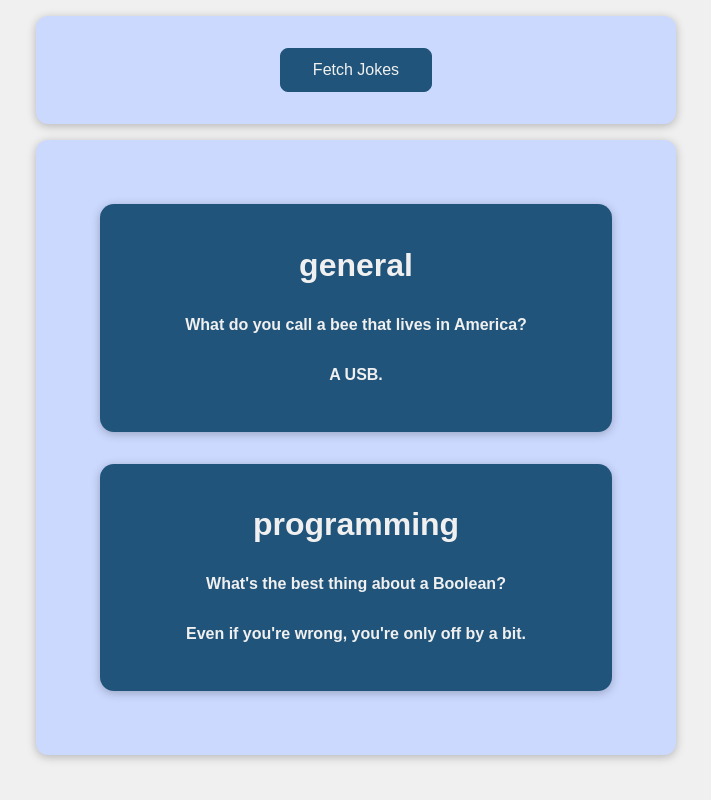
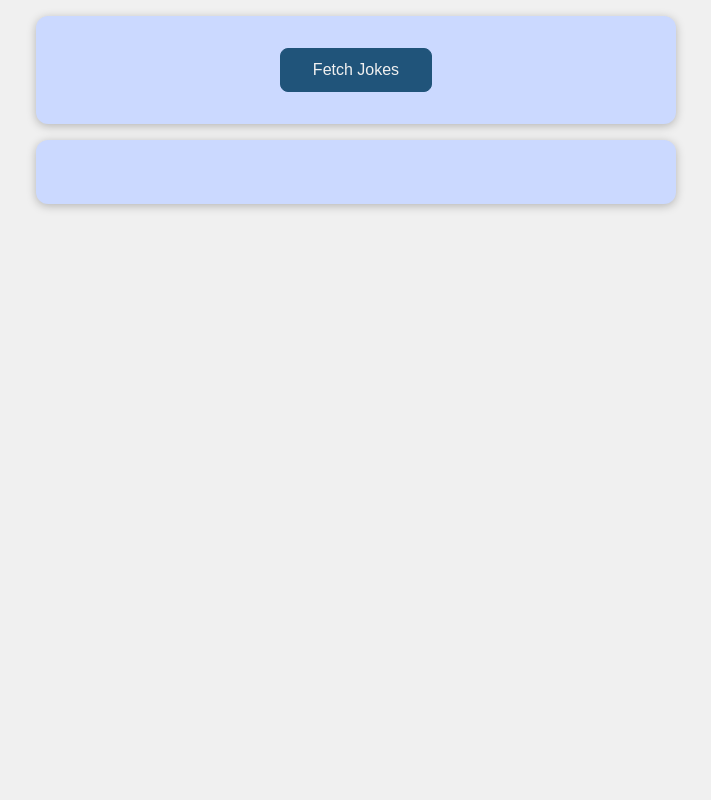
Before and after one commit to Waldemar-00/react-http-request, a React (Create React App) app: page / in a window 1280 px wide. Shown: the whole page, without its empty margins (284-995 px from the left). Built offline with nearby package versions, Linux system fonts and the light colour scheme.

Commit message:
fetching from Joke API

```diff
--- a/package.json
+++ b/package.json
@@ -3,6 +3,7 @@
   "version": "0.1.0",
   "private": true,
   "dependencies": {
+    "@babel/plugin-proposal-private-property-in-object": "^7.21.11",
     "@testing-library/jest-dom": "^5.17.0",
     "@testing-library/react": "^13.4.0",
     "@testing-library/user-event": "^13.5.0",
--- a/src/App.js
+++ b/src/App.js
@@ -1,28 +1,20 @@
-import React from "react"
+import React, { useState } from "react"
 
 import JokeList from "./components/JokeList"
 import "./App.css"
 
 function App() {
-  const dummyJokes = [
-    {
-      id: 1,
-      type: "general",
-      setup: "What do you call a bee that lives in America?",
-      punchline: "A USB.",
-    },
-    {
-      id: 2,
-      type: "programming",
-      setup: "What's the best thing about a Boolean?",
-      punchline: "Even if you're wrong, you're only off by a bit.",
-    },
-  ]
-
+  const [dummyJokes, setDummyJokes] = useState([])
+  function fetchJokesHandler() {
+    fetch('https://official-joke-api.appspot.com/random_ten')
+      .then(response => response.json()).then(data => setDummyJokes(data))
+  }
   return (
     <React.Fragment>
       <section>
-        <button>Fetch Jokes</button>
+        <button
+          onClick={fetchJokesHandler}
+        >Fetch Jokes</button>
       </section>
       <section>
         <JokeList jokes={dummyJokes} />
```
Also changed, not shown: 1 other file (tests, documents, lock files or other folders).
